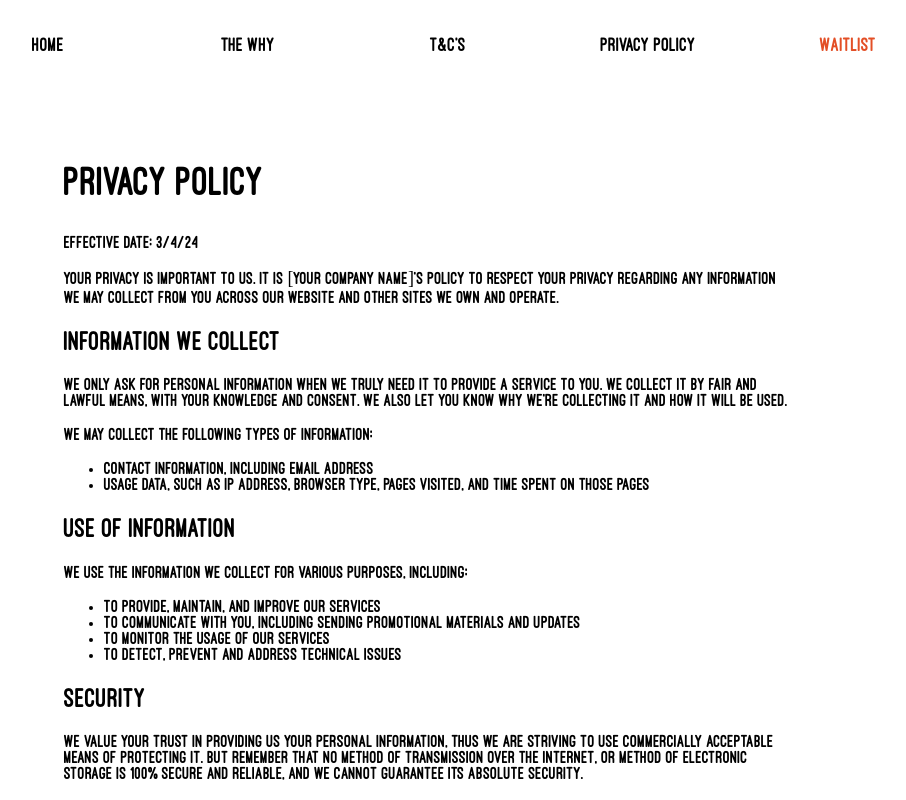
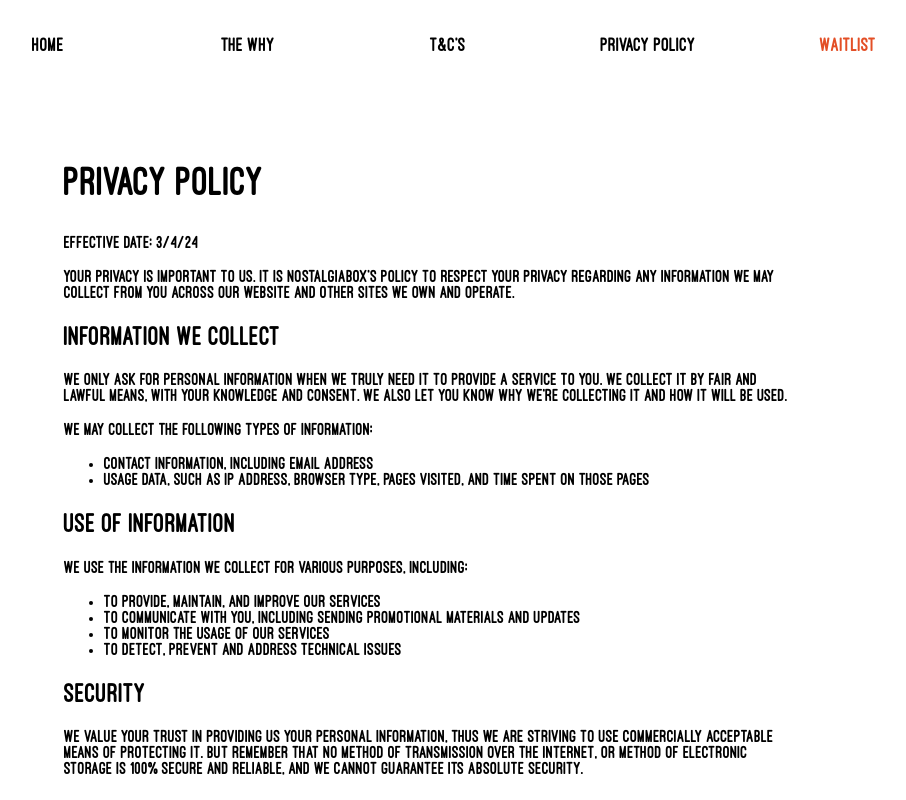
Before and after one commit to aberash-xyz/nostalgia-box-prelaunch, a SvelteKit app: page /privacy-policy in a window 1280 px wide. Shown: the top 800 px of the page, without its empty margins (212-1118 px from the left). Built offline with nearby package versions, Linux system fonts and the light colour scheme.

Commit message:
fix copy

```diff
--- a/src/routes/privacy-policy/+page.svelte
+++ b/src/routes/privacy-policy/+page.svelte
@@ -5,9 +5,8 @@
 		<p>Effective date: 3/4/24</p>
 
 		<p>
-			Your privacy is important to us. It is [Your Company Name]'s policy to respect your privacy
-			regarding any information we may collect from you across our website and other sites we own
-			and operate.
+			Your privacy is important to us. It is NostalgiaBox's policy to respect your privacy regarding
+			any information we may collect from you across our website and other sites we own and operate.
 		</p>
 
 		<h2>Information We Collect</h2>
```
